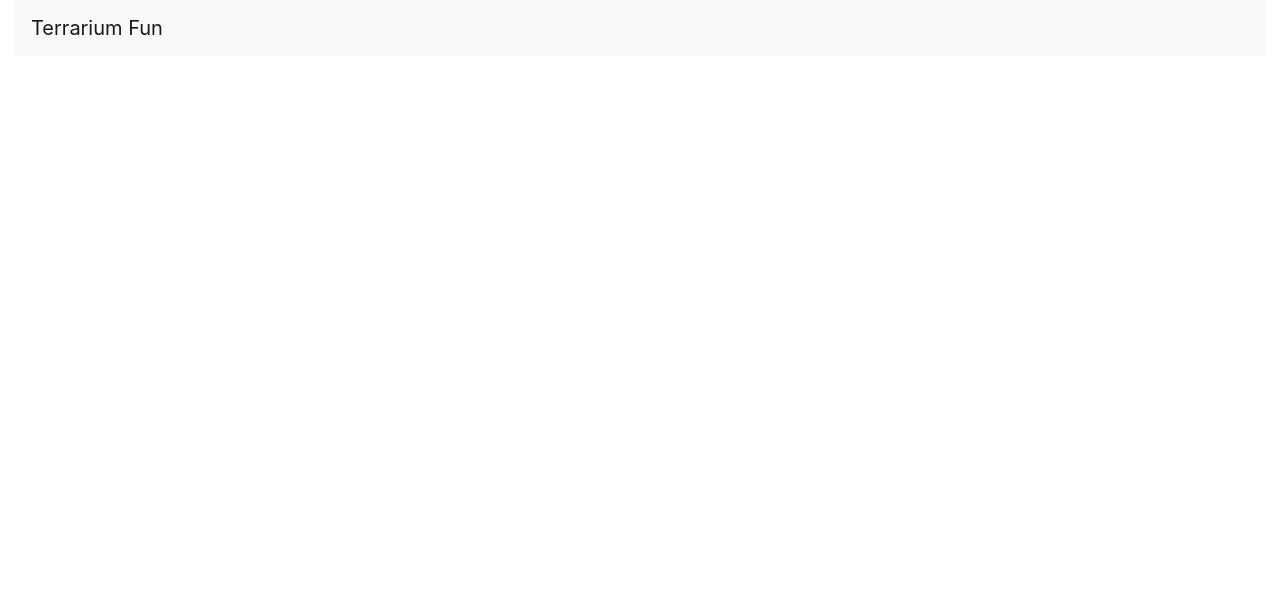
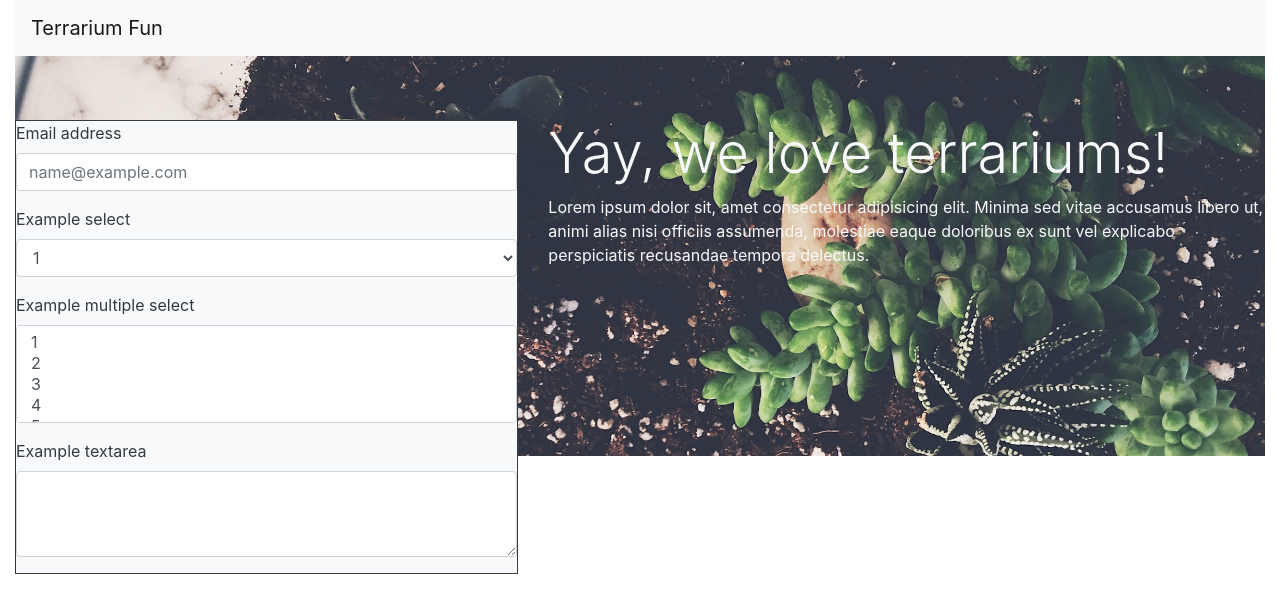
Before and after one commit to kelseybcrow/checkpoint-1, a plain HTML site: page index.html in a window 1280 px wide. Drawn offline with nearby package versions, Linux system fonts and the light colour scheme.

Commit message:
adjusting form

```diff
--- a/index.html
+++ b/index.html
@@ -17,7 +17,51 @@
                 <nav class="navbar navbar-light bg-light">
                     <a class="navbar-brand" href="#!">Terrarium Fun</a>
                 </nav>
+                <div class="col-12 jumbotron jumbotron-fluid jumbo-1">
+                    <div class="row text-light">
+                        <div class="col-5">
+                            <form class="border border-dark bg-light text-dark">
+                                <div class="form-group">
+                                    <label for="exampleFormControlInput1">Email address</label>
+                                    <input type="email" class="form-control" id="exampleFormControlInput1"
+                                        placeholder="name@example.com">
+                                </div>
+                                <div class="form-group">
+                                    <label for="exampleFormControlSelect1">Example select</label>
+                                    <select class="form-control" id="exampleFormControlSelect1">
+                                        <option>1</option>
+                                        <option>2</option>
+                                        <option>3</option>
+                                        <option>4</option>
+                                        <option>5</option>
+                                    </select>
+                                </div>
+                                <div class="form-group">
+                                    <label for="exampleFormControlSelect2">Example multiple select</label>
+                                    <select multiple class="form-control" id="exampleFormControlSelect2">
+                                        <option>1</option>
+                                        <option>2</option>
+                                        <option>3</option>
+                                        <option>4</option>
+                                        <option>5</option>
+                                    </select>
+                                </div>
+                                <div class="form-group">
+                                    <label for="exampleFormControlTextarea1">Example textarea</label>
+                                    <textarea class="form-control" id="exampleFormControlTextarea1" rows="3"></textarea>
+                                </div>
+                            </form>
+                        </div>
+                        <div class="col-7">
+                            <h1 class="display-4">Yay, we love terrariums!</h1>
+                            <p>Lorem ipsum dolor sit, amet consectetur adipisicing elit. Minima sed vitae accusamus
+                                libero
+                                ut, animi alias nisi officiis assumenda, molestiae eaque doloribus ex sunt vel explicabo
+                                perspiciatis recusandae tempora delectus.</p>
+                        </div>
+                    </div>
 
+                </div>
             </div>
             <div class="col-4">
 
--- a/style.css
+++ b/style.css
@@ -8,6 +8,13 @@ header {
 
      }
 
+.jumbo-1 {
+    background-image: url(jumbo-terrarium.jpg);
+    background-position: center center;
+    background-size: cover;
+    height: 50vh;
+    }
+
 main {
     flex-grow: 1;
 }
```
Also changed, not shown: jumbo-terrarium.jpg (added).
